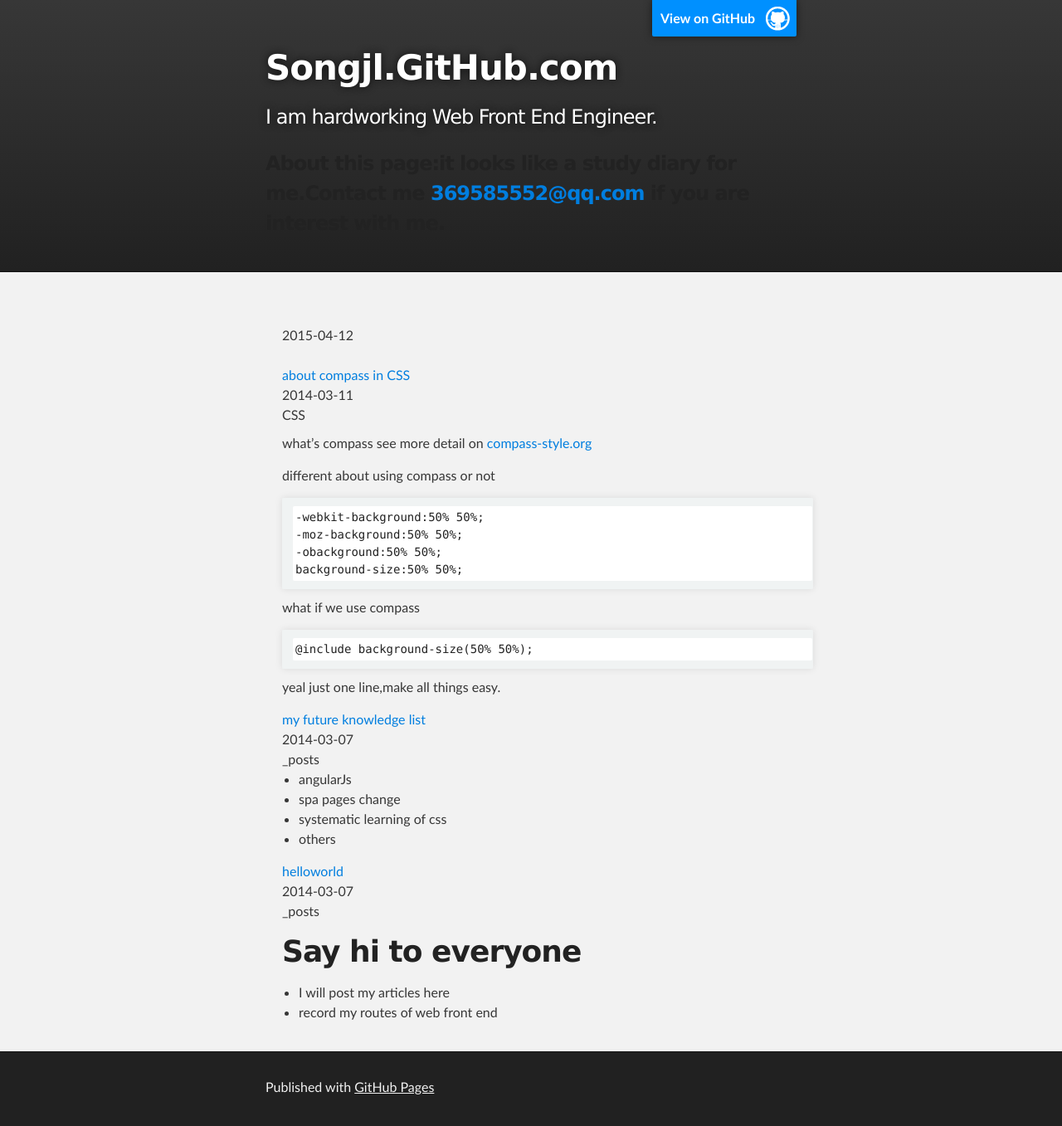
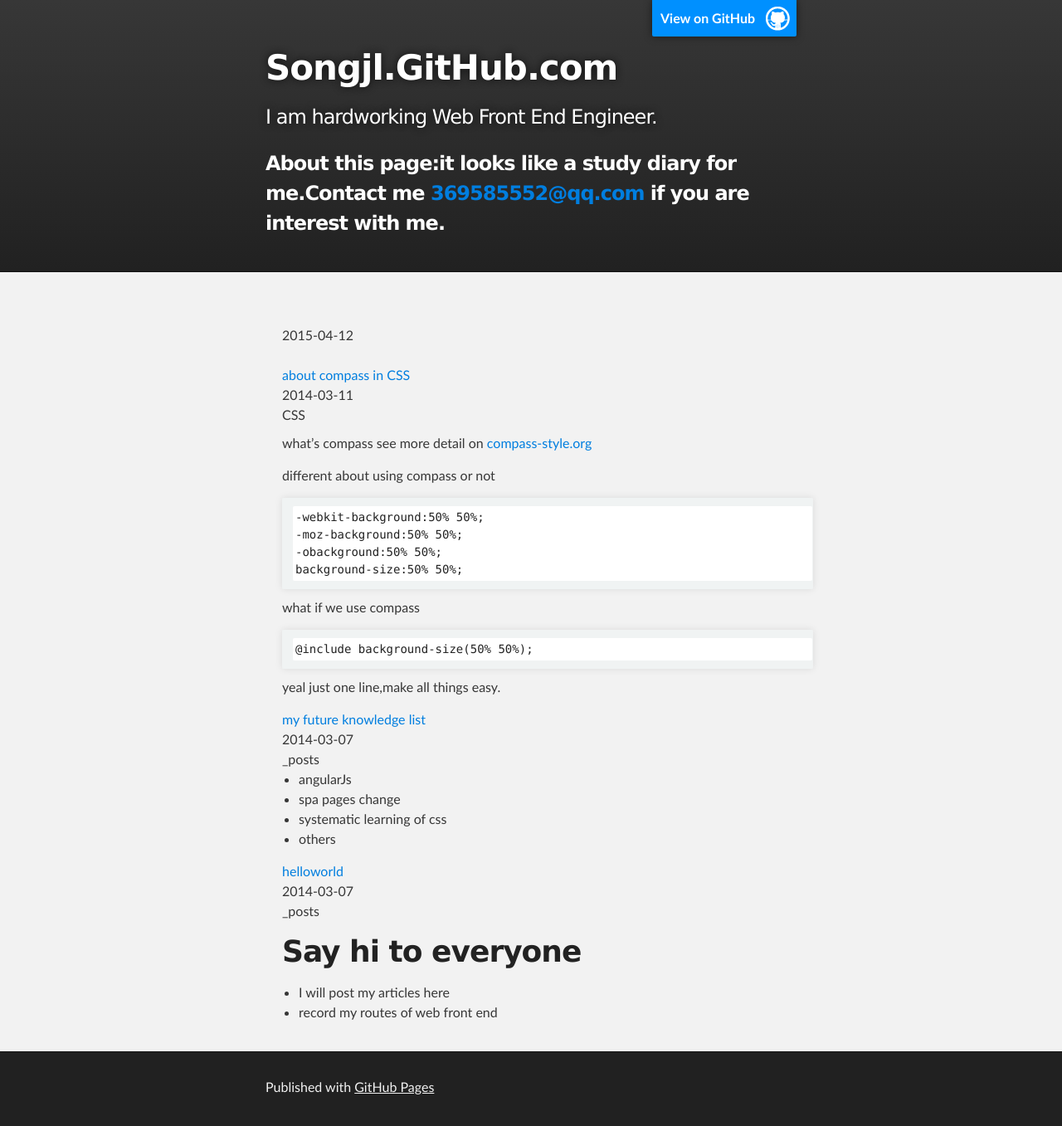
Before and after one commit to songjl/songjl.github.com, a Jekyll site: the page built from index.html, in a window 1280 px wide. Shown: the whole page at 83% size. Built offline with Jekyll 4.4.1, drawn with Linux system fonts in a browser that asks for light colours; Markdown is read by kramdown in place of the engine named in the settings; the list of posts is cut into pages by our own code.

Commit message:
fix css color

```diff
--- a/stylesheets/stylesheet.css
+++ b/stylesheets/stylesheet.css
@@ -423,3 +423,7 @@ Small Device Styles
   }
 
 }
+/*fix*/
+header h2,header h3{
+  color:#FFF;
+}
```
